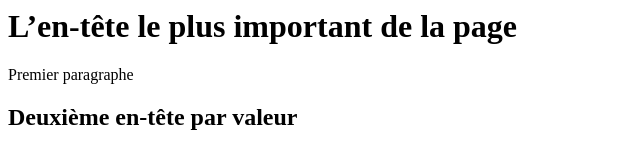
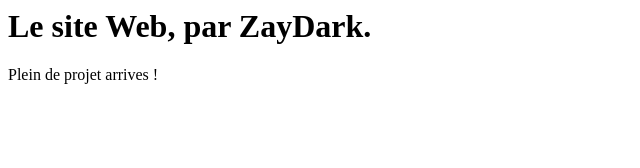
Before and after one commit to ZayDark/zaydark.github.io, a plain HTML site: page index.html in a window 1280 px wide. Shown: the whole page, without its empty margins (0-640 px from the left). Drawn offline with Linux system fonts and the light colour scheme.

Commit message:
Update index.html

```diff
--- a/index.html
+++ b/index.html
@@ -1,11 +1,10 @@
 <html>
   <head>
     <meta http-equiv="Content-Type" content="text/html; charset=utf-8">
-    <title>Titre de la page Web</title>
+    <title>ZayDark's web</title>
   </head>
   <body>
-    <h1>L’en-tête le plus important de la page</h1>
-    <p> Premier paragraphe </p>
-    <h2> Deuxième en-tête par valeur  </h2>
+    <h1>Le site Web, par ZayDark.</h1>
+    <p> Plein de projet arrives ! </p>
   </body>
 </html>
```
